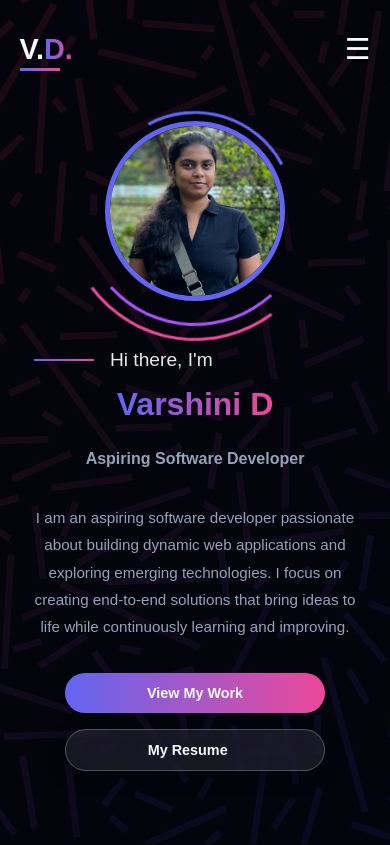
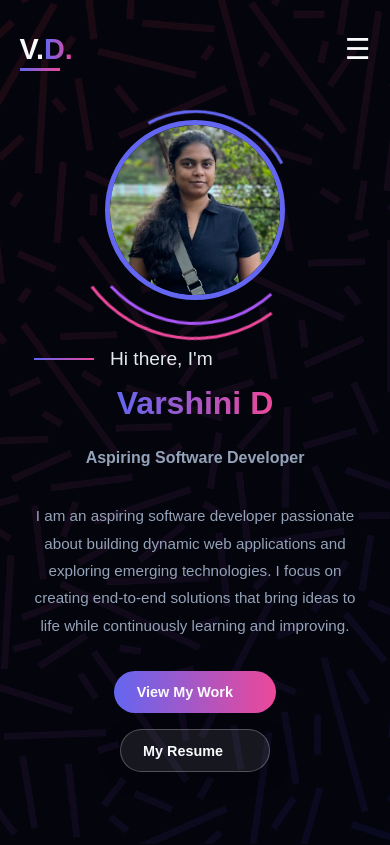
Before and after one commit to varshinizd/portfolio-website, a React (Create React App) app: page / in a window 390 px wide. Shown: the top 845 px of the page. Built offline with nearby package versions, Linux system fonts and the light colour scheme.

Commit message:
Updated Resume

```diff
--- a/public/index.html
+++ b/public/index.html
@@ -10,6 +10,7 @@
       content="Web site created using create-react-app"
     />
     <link rel="stylesheet" href="https://cdn.jsdelivr.net/gh/devicons/devicon@latest/devicon.min.css">
+    <link rel="stylesheet" href="https://cdnjs.cloudflare.com/ajax/libs/font-awesome/6.4.0/css/all.min.css"/>
     <link rel="preconnect" href="https://fonts.googleapis.com">
     <link rel="preconnect" href="https://fonts.gstatic.com" crossorigin>
     <link href="https://fonts.googleapis.com/css2?family=Urbanist:ital,wght@0,100..900;1,100..900&display=swap" rel="stylesheet">
--- a/src/components/About.css
+++ b/src/components/About.css
@@ -66,7 +66,7 @@
     font-size: 1.8rem;
     margin-bottom: 2rem;
     color: var(--text-light);
-    line-height: 1.6;   /* 👈 add */
+    line-height: 1.6;
 }
 
 .hero-description {
@@ -74,7 +74,7 @@
     margin-bottom: 2.5rem;
     max-width: 600px;
     color: var(--text-light);
-    line-height: 1.8;   /* 👈 add */
+    line-height: 1.8;
 }
 
 .hero-image {
@@ -110,7 +110,6 @@
     animation: spinning linear infinite;
 }
 
-/* Circle variations */
 .circle1 {
     width: 400px;
     height: 400px;
@@ -132,109 +131,12 @@
     animation-duration: 1s;
 }
 
-/* Spin animation */
 @keyframes spinning {
-  0%   { transform: translate(-50%, -50%) rotate(0deg); }
+    0% { transform: translate(-50%, -50%) rotate(0deg); }
     100% { transform: translate(-50%, -50%) rotate(360deg); }
 }
 
-/* ✅ Responsiveness */
-@media (max-width: 1024px) {
-  .hero-container {
-    gap: 5rem;
-    grid-template-columns: 1fr 1fr; /* shrink grid on tablet */
-  }
-
-  .hero-title {
-    font-size: 3rem;
-  }
-
-  .hero-subtitle {
-    font-size: 1.4rem;
-  }
-
-  .circle-wrapper {
-    width: 280px;
-    height: 280px;
-  }
-
-  .circle1 { width: 320px; height: 320px; }
-  .circle2 { width: 360px; height: 360px; }
-  .circle3 { width: 400px; height: 400px; }
-}
-
-@media (max-width: 768px) {
-  .hero-container {
-    grid-template-columns: 1fr; /* stack text + image */
-    gap: 3rem;
-    text-align: center;
-  }
-
-  .hero-content {
-    order: 2; /* text below image (optional) */
-  }
-
-  .hero-image {
-    order: 1;
-    justify-content: center;
-  }
-
-  .hero-title {
-    font-size: 2.5rem;
-  }
-
-  .hero-subtitle {
-    font-size: 1.2rem;
-  }
-
-  .hero-description {
-    font-size: 1rem;
-    margin: 0 auto 2rem;
-  }
-
-  .mywork-btn-about {
-    padding: 15px 30px;
-    font-size: 18px;
-  }
-
-  .circle-wrapper {
-    width: 220px;
-    height: 220px;
-  }
-
-  .circle1 { width: 250px; height: 250px; }
-  .circle2 { width: 280px; height: 280px; }
-  .circle3 { width: 310px; height: 310px; }
-}
-
-@media (max-width: 480px) {
-  .hero {
-    padding: 6rem 1rem 3rem;
-  }
-
-  .hero-title {
-    font-size: 2rem;
-  }
-
-  .hero-subtitle {
-    font-size: 1rem;
-  }
-
-  .hero-description {
-    font-size: 0.95rem;
-  }
-
-  .circle-wrapper {
-    width: 180px;
-    height: 180px;
-  }
-
-  .circle1 { width: 200px; height: 200px; }
-  .circle2 { width: 230px; height: 230px; }
-  .circle3 { width: 260px; height: 260px; }
-}
-
-/* 🔹 Common button base */
+/* Hero Buttons */
 .hero-buttons {
     display: flex;
     flex-wrap: wrap;
@@ -248,161 +150,92 @@
     display: inline-flex;
     align-items: center;
     justify-content: center;
+    gap: 0.6rem;
+    font-weight: 700;
     font-size: 1.1rem;
-  font-weight: 600;
     padding: 1rem 2rem;
     border-radius: 50px;
     cursor: pointer;
     text-decoration: none;
-  line-height: 1;
-  overflow: hidden; /* 🔑 keeps animation inside */
+    overflow: hidden;
     transition: all 0.35s ease;
     white-space: nowrap;
 }
 
-/* 🔹 Gradient Button (View My Works) */
+/* Gradient Button */
 .mywork-btn-about {
     background: linear-gradient(to right, var(--primary-color), var(--accent-color));
     color: var(--light-color);
     border: none;
 }
 
-/* Add arrow hidden initially */
-.mywork-btn-about::after {
-  content: "⬇";
-  position: absolute;
-  bottom: -20px;   /* hidden below */
-  font-size: 1.2rem;
+/* Download Button */
+.my-download-btn {
+    background: rgba(255, 255, 255, 0.08);
+    border: 1px solid rgba(255,255,255,0.25);
+    color: var(--light-color);
+    box-shadow: 0 6px 20px rgba(0,0,0,0.25);
+    font-weight: 600;
+}
+
+/* Icon hidden initially */
+.mywork-btn-about i,
+.my-download-btn i {
     opacity: 0;
+    transform: translateX(-5px);
     transition: all 0.35s ease;
 }
 
-/* Hover animation */
-.mywork-btn-about:hover {
-  padding-bottom: 2.5rem;   /* expands downward */
+/* Show icon on hover */
+.mywork-btn-about:hover i,
+.my-download-btn:hover i {
+    opacity: 1;
+    transform: translateX(0);
 }
 
-.mywork-btn-about:hover::after {
-  bottom: 10px;   /* arrow slides up into view */
-  opacity: 1;
-}
-
-.my-download-btn {
-  position: relative;
-  display: inline-flex;
-  align-items: center;
-  justify-content: center;
-  gap: 0.6rem; /* natural gap between text and arrow */
-  font-size: 1.1rem;
-  font-weight: 600;
-  padding: 1rem 2rem;
-  border-radius: 50px;
-  cursor: pointer;
-  text-decoration: none;
-  line-height: 1;
-  background: rgba(255, 255, 255, 0.08);
-  backdrop-filter: blur(14px) saturate(160%);
-  -webkit-backdrop-filter: blur(14px) saturate(160%);
-  border: 1px solid rgba(255, 255, 255, 0.25);
-  color: var(--light-color);
-  box-shadow: 0 6px 20px rgba(0, 0, 0, 0.25);
-  transition: all 0.35s ease;
-  overflow: hidden;
-}
-
-/* Arrow sits inline, starts hidden */
-.my-download-btn::after {
-  content: "⭳";
-  opacity: 0;
-  transform: translateX(-8px); /* slightly tucked in */
-  transition: all 0.35s ease;
-  font-size: 1.2rem;
-}
-
-/* On hover: expand right & reveal arrow smoothly */
-.my-download-btn:hover {
-  padding-right: 2.8rem; /* smooth expansion */
-}
-
-.my-download-btn:hover::after {
-  opacity: 1;
-  transform: translateX(0); /* slides into place beside text */
-}
-
-
-
-
-/* 📱 Tablet */
-@media (max-width: 1024px) {
-  .mywork-btn-about,
-  .my-download-btn {
-    font-size: 1rem;
-    padding: 0.9rem 1.8rem;
-  }
-
-  .mywork-btn-about::after,
-  .my-download-btn::after {
-    font-size: 1.05rem;
+/* Add smooth horizontal padding on hover */
+.mywork-btn-about:hover {
+    padding-right: 2.8rem;
 }
 
 .my-download-btn:hover {
-    padding-right: 2.4rem; /* slightly less expansion */
+    padding-right: 2.8rem;
 }
 
-  .mywork-btn-about:hover {
-    padding-bottom: 2rem; /* slightly less drop */
-  }
+/* ✅ Responsiveness */
+@media (max-width: 1024px) {
+    .hero-container { gap: 5rem; grid-template-columns: 1fr 1fr; }
+    .hero-title { font-size: 3rem; }
+    .hero-subtitle { font-size: 1.4rem; }
+    .circle-wrapper { width: 280px; height: 280px; }
+    .circle1 { width: 320px; height: 320px; }
+    .circle2 { width: 360px; height: 360px; }
+    .circle3 { width: 400px; height: 400px; }
+    .mywork-btn-about, .my-download-btn { font-size: 1rem; padding: 0.9rem 1.8rem; }
 }
 
-/* 📱 Mobile (<=768px) */
 @media (max-width: 768px) {
-  .hero-buttons {
-    flex-direction: column; /* stack vertically */
-    gap: 1rem;
+    .hero-container { grid-template-columns: 1fr; gap: 3rem; text-align: center; }
+    .hero-content { order: 2; }
+    .hero-image { order: 1; justify-content: center; }
+    .hero-title { font-size: 2.5rem; }
+    .hero-subtitle { font-size: 1.2rem; }
+    .hero-description { font-size: 1rem; margin: 0 auto 2rem; }
+    .circle-wrapper { width: 220px; height: 220px; }
+    .circle1 { width: 250px; height: 250px; }
+    .circle2 { width: 280px; height: 280px; }
+    .circle3 { width: 310px; height: 310px; }
+    .hero-buttons { flex-direction: column; gap: 1rem; }
 }
 
-  .mywork-btn-about,
-  .my-download-btn {
-    font-size: 0.95rem;
-    padding: 0.85rem 1.6rem;
-    width: 100%;           /* full width on small screens */
-    max-width: 320px;
-    justify-content: center;
+@media (max-width: 480px) {
+    .hero { padding: 6rem 1rem 3rem; }
+    .hero-title { font-size: 2rem; }
+    .hero-subtitle { font-size: 1rem; }
+    .hero-description { font-size: 0.95rem; }
+    .circle-wrapper { width: 180px; height: 180px; }
+    .circle1 { width: 200px; height: 200px; }
+    .circle2 { width: 230px; height: 230px; }
+    .circle3 { width: 260px; height: 260px; }
+    .mywork-btn-about, .my-download-btn { font-size: 0.9rem; padding: 0.8rem 1.4rem; max-width: 260px; }
 }
-
-  .mywork-btn-about::after,
-  .my-download-btn::after {
-    font-size: 1rem;
-  }
-
-  .my-download-btn:hover {
-    padding-right: 2rem; /* controlled expansion */
-  }
-
-  .mywork-btn-about:hover {
-    padding-bottom: 1.8rem;
-  }
-}
-
-/* 📱 Small Mobile (<=480px) */
-@media (max-width: 480px) {
-  .mywork-btn-about,
-  .my-download-btn {
-    font-size: 0.9rem;
-    padding: 0.8rem 1.4rem;
-    max-width: 260px;
-  }
-
-  .mywork-btn-about::after,
-  .my-download-btn::after {
-    font-size: 0.9rem;
-  }
-
-  .my-download-btn:hover {
-    padding-right: 1.8rem;
-  }
-
-  .mywork-btn-about:hover {
-    padding-bottom: 1.6rem;
-  }
-}
--- a/src/components/About.jsx
+++ b/src/components/About.jsx
@@ -24,8 +24,12 @@ const About = () => {
             I focus on creating end-to-end solutions that bring ideas to life while continuously learning and improving.
           </p>
           <div className="hero-buttons">
-            <a className="mywork-btn-about" href="#projects">View My Work</a>
-            <a href="/Varshini_D_Resume.pf" download className="my-download-btn">My Resume</a>
+            <a className="mywork-btn-about" href="#projects">View My Work
+              <i class="fa fa-arrow-down"></i>
+            </a>
+            <a href="/Varshini_D_Resume.pdf" download className="my-download-btn">My Resume
+            <i class="fa fa-download"></i>
+            </a>
           </div>
 
         </div>
```
Lines whose indentation alone changed are shown as unchanged.
